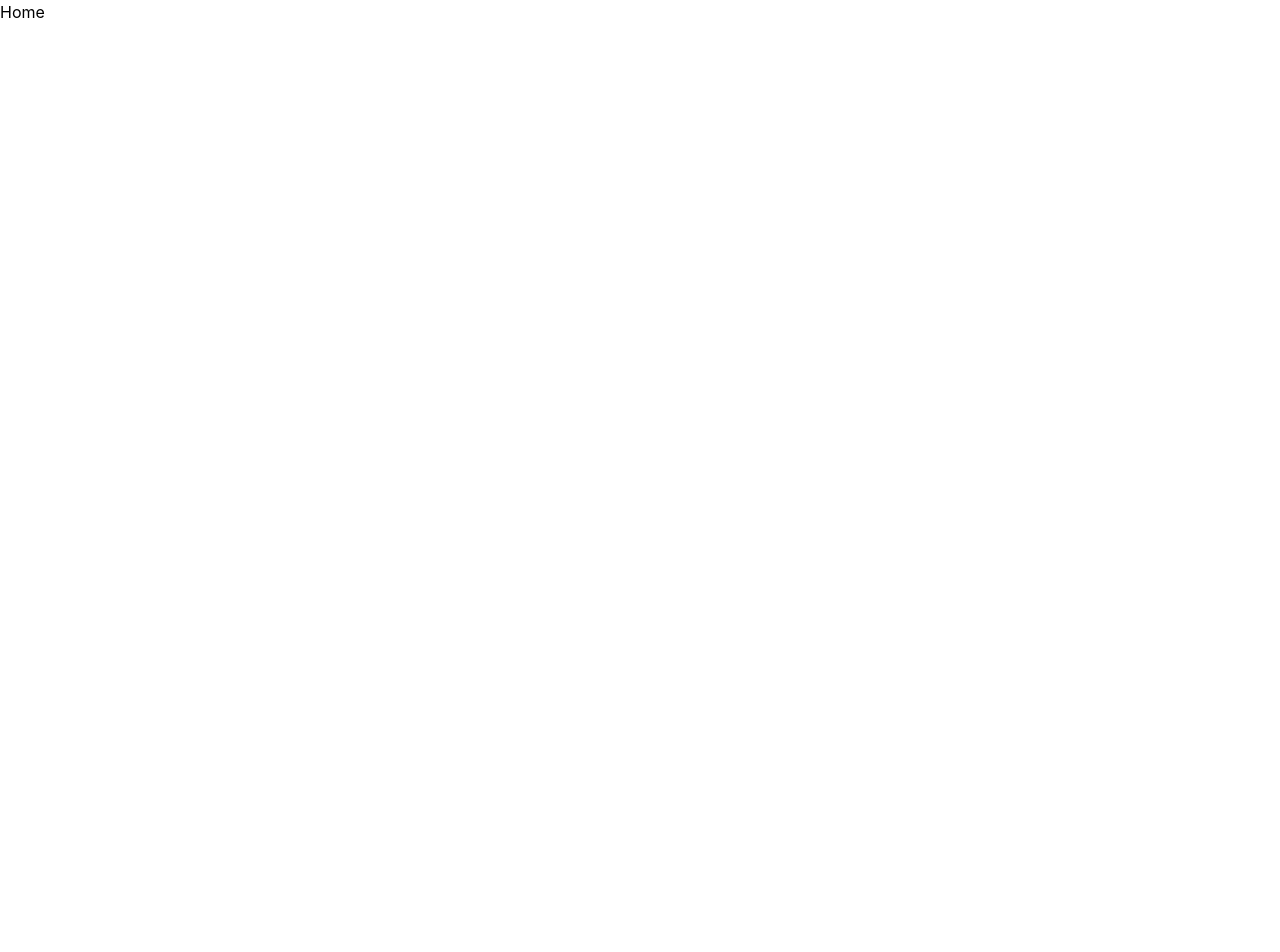
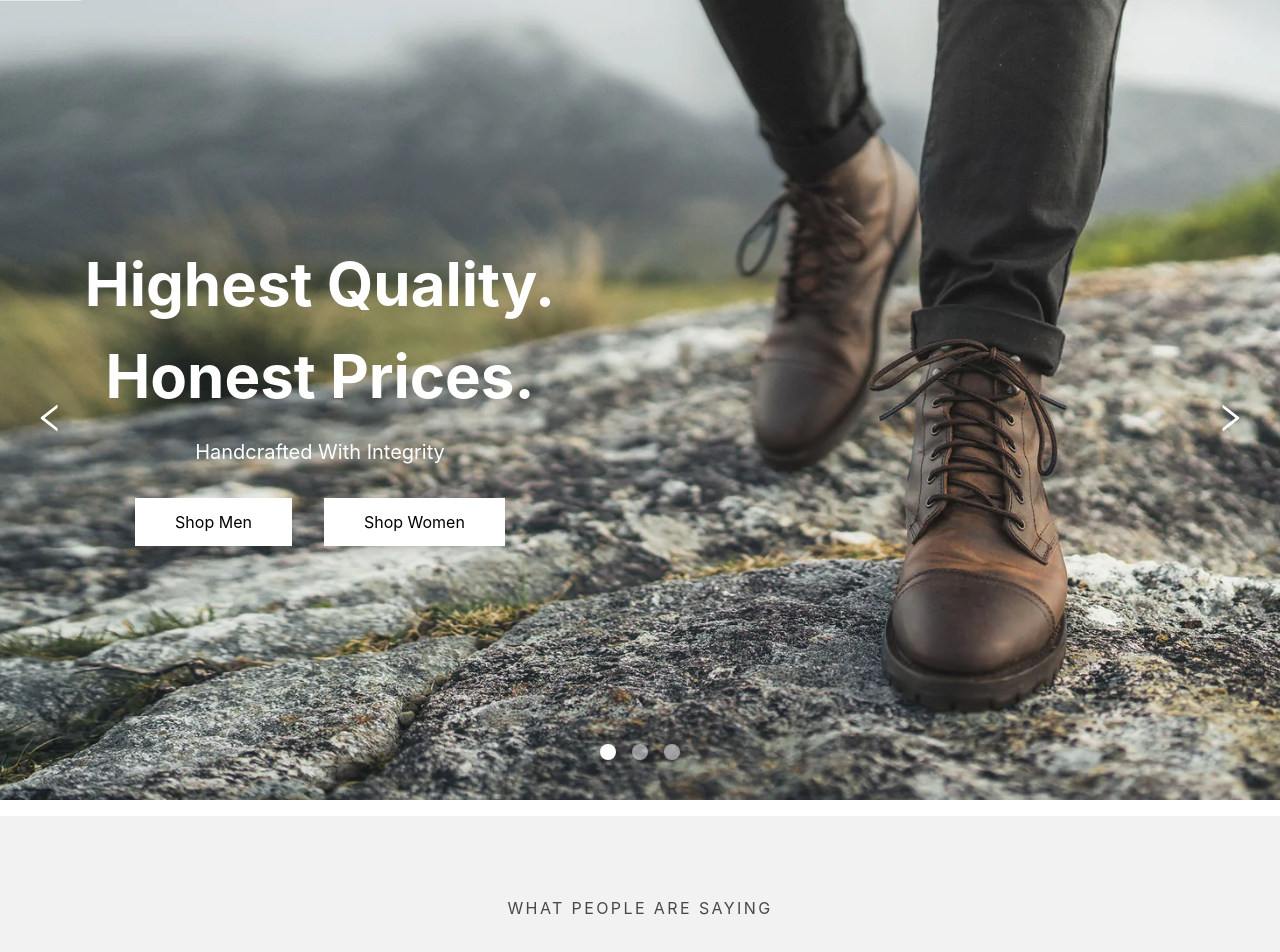
Before and after one commit to nhui98/thursday-boots-v3, a React (Vite) app: page / in a window 1280 px wide. Shown: the top 952 px of the page. Before the commit the page ends 800 px from the top, so only its background shows below. Built offline with nearby package versions, Linux system fonts and the light colour scheme.

Commit message:
home page

```diff
--- a/src/pages/Home.tsx
+++ b/src/pages/Home.tsx
@@ -1,3 +1,17 @@
+import Featured from "@components/home/Featured/Featured";
+import FeaturedCollection from "@components/home/FeaturedCollection/FeaturedCollection";
+import Prefooter from "@components/home/Prefooter/Prefooter";
+import Slideshow from "@components/home/Slideshow/Slideshow";
+import Testimonials from "@components/home/Testimonials/Testimonials";
+
 export default function Home() {
-  return <div>Home</div>;
+  return (
+    <main>
+      <Slideshow />
+      <Testimonials />
+      <Featured />
+      <FeaturedCollection />
+      <Prefooter />
+    </main>
+  );
 }
```
